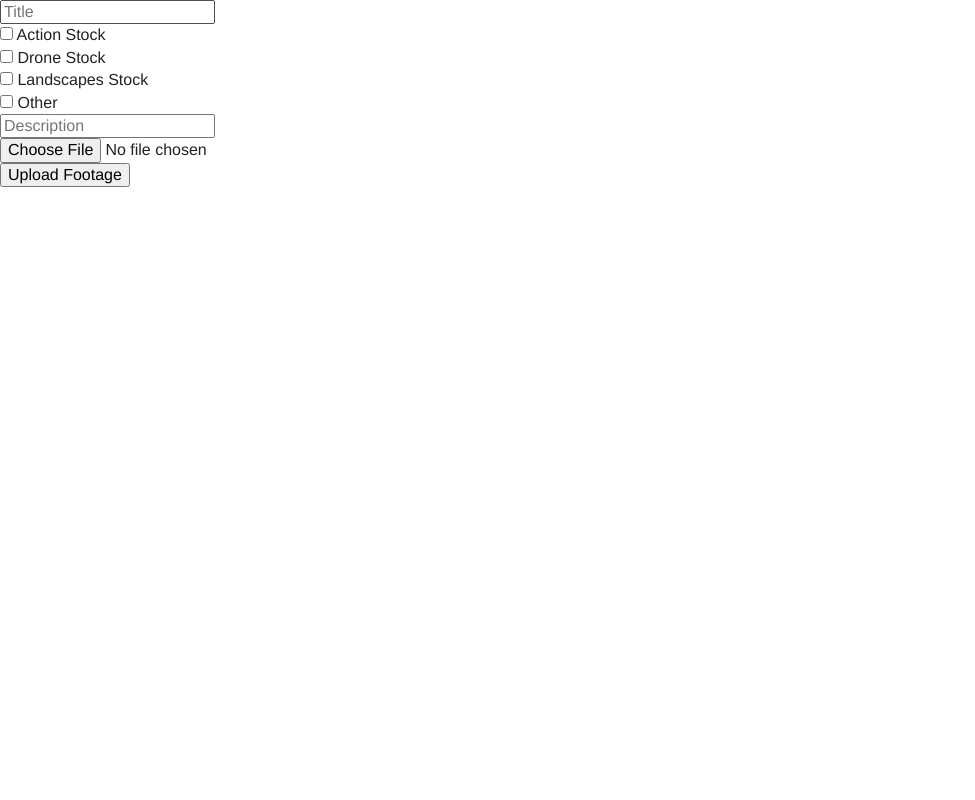
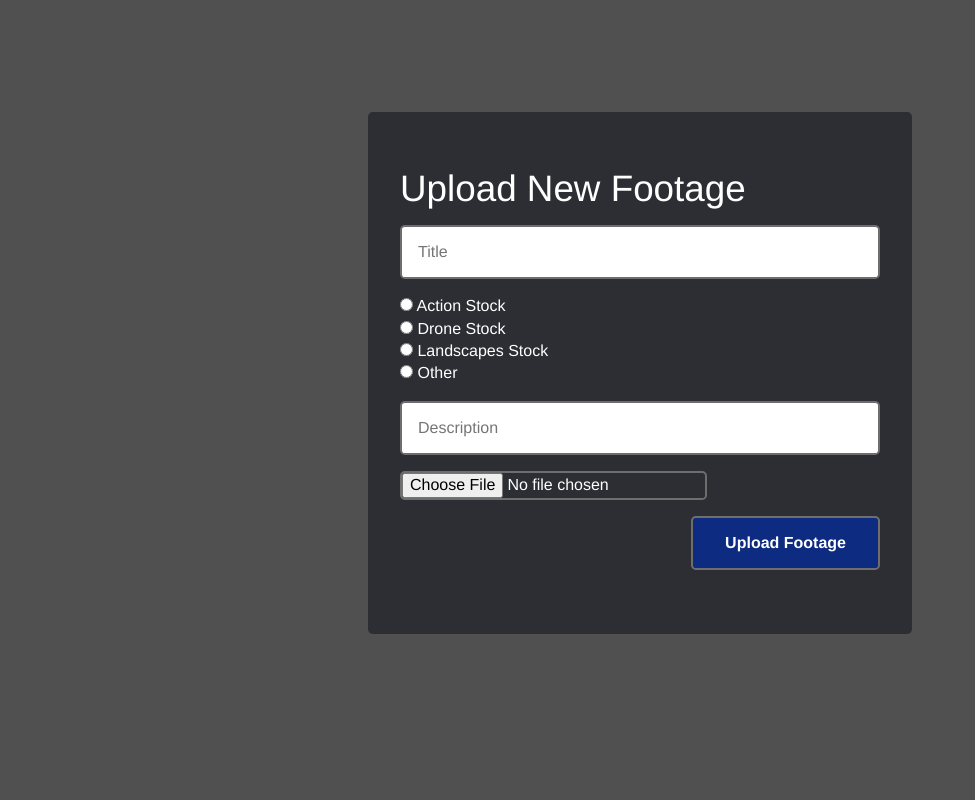
Before and after one commit to jdineen21/videofree_django, a Django app: page /footage/upload/ in a window 1280 px wide. Shown: the whole page, without its empty margins (0-975 px from the left). Run offline with Django 3.2, Linux system fonts and the light colour scheme.

Commit message:
general rules for foms added

```diff
--- a/footage/forms.py
+++ b/footage/forms.py
@@ -21,9 +21,8 @@ class UploadFileForm(forms.Form):
     tags = forms.MultipleChoiceField(
         label='',
         choices=FOOTAGE_TAGS,
-        widget=forms.CheckboxSelectMultiple(
-
-        )
+        required=False,
+        widget=forms.RadioSelect,
     )
     description = forms.CharField(
         label='',
@@ -36,4 +35,5 @@ class UploadFileForm(forms.Form):
     )
     footage_file = forms.FileField(
         label='',
+        required=False,
     )
--- a/footage/static/footage/upload.css
+++ b/footage/static/footage/upload.css
@@ -0,0 +1,21 @@
+body {
+    color: #ffffff;
+    background: #505050;
+    min-height: 100vh;
+    min-width: 100vw;
+}
+
+h1 {
+    margin: 0;
+    font-size: 2.3em;
+    font-style: normal;
+    font-variant: normal;
+    font-weight: 500;
+    line-height: 26.4px;
+}
+
+.container {
+    margin: 0 auto;
+    padding-top: 7em;
+    width: 34em;
+}
--- a/footage/templates/footage/upload.html
+++ b/footage/templates/footage/upload.html
@@ -11,11 +11,18 @@
 {% endblock  %}
 
 {% block content %}
-    <div id="upload_container">
-        <form id="upload_form" action="{% url 'footage:upload' %}" method="post">
+    <div id="form_container">
+        <h1>Upload New Footage</h1>
+        <form id="generic_form" action="{% url 'footage:upload' %}" method="post">
             {% csrf_token %}
+            {{ signup_form.non_field_errors }}
             <ul>
-                {{ upload_file_form.as_ul }}
+                {% for field in upload_file_form %}
+                    <li class="input_li">
+                        {{ field }}
+                        {{ field.errors }}
+                    </li>
+                {% endfor %}
                 <li class="submit_li">
                     <input type="submit" value="Upload Footage" class="submit">
                 </li>
--- a/footage/views.py
+++ b/footage/views.py
@@ -1,3 +1,4 @@
+from django.http import HttpResponse, HttpResponseRedirect, JsonResponse
 from django.shortcuts import render
 
 from .forms import UploadFileForm
@@ -9,6 +10,7 @@ def upload(request):
     upload_form = UploadFileForm()
     if request.method == 'POST':
         form = UploadFileForm(request.POST)
+        return JsonResponse(request.POST)
         if form.is_valid():
             return JsonResponse(request.POST)
         else:
--- a/static/base.css
+++ b/static/base.css
@@ -1,3 +1,5 @@
+
+/* General Rules */
 
 * {
     box-sizing: border-box;
@@ -15,3 +17,47 @@ ul {
     padding: 0;
     list-style-type: none;
 }
+
+/* Generic Form Style */
+
+#form_container {
+    padding: 4em 2em;
+    background: rgb(44, 46, 51);
+    border-radius: 0.3em;
+}
+
+#generic_form {
+    padding-top: 1.4em;
+}
+
+#generic_form input {
+    border-radius: 0.3em;
+    border: 2px solid #6e6e6e;
+}
+
+.input_li {
+    margin-bottom: 1em;
+    display: inline-block;
+    width: 100%;
+}
+
+.generic_form ul {
+    width: 100%;
+}
+
+.text_input {
+    padding: 1em;
+    display: block;
+    width: 100%;
+}
+
+.submit_li {
+    text-align: right;
+}
+
+.submit {
+    padding: 1em 2em;
+    color: #ffffff;
+    font-weight: 600;
+    background: #0d2c81;
+}
--- a/user/templates/user/signup.html
+++ b/user/templates/user/signup.html
@@ -11,9 +11,9 @@
 {% endblock  %}
 
 {% block content %}
-    <div id="signup_container">
+    <div id="form_container">
         <h1>Create New Account</h1>
-        <form id="signup_form" action="{% url 'user:sign-up' %}" method="post">
+        <form id="generic_form" action="{% url 'user:sign-up' %}" method="post">
             {% csrf_token %}
             {{ signup_form.non_field_errors }}
             <ul>
```
Also changed, not shown: user/static/user/signup.css (+0 -42 lines).
